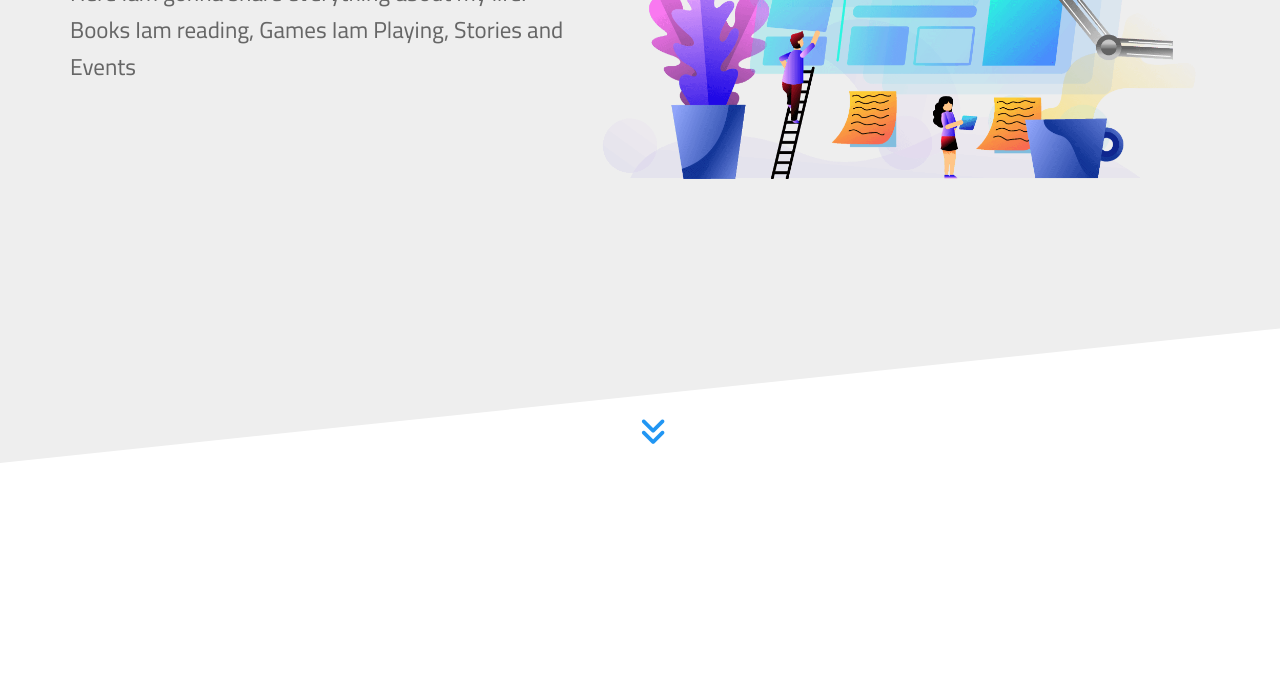
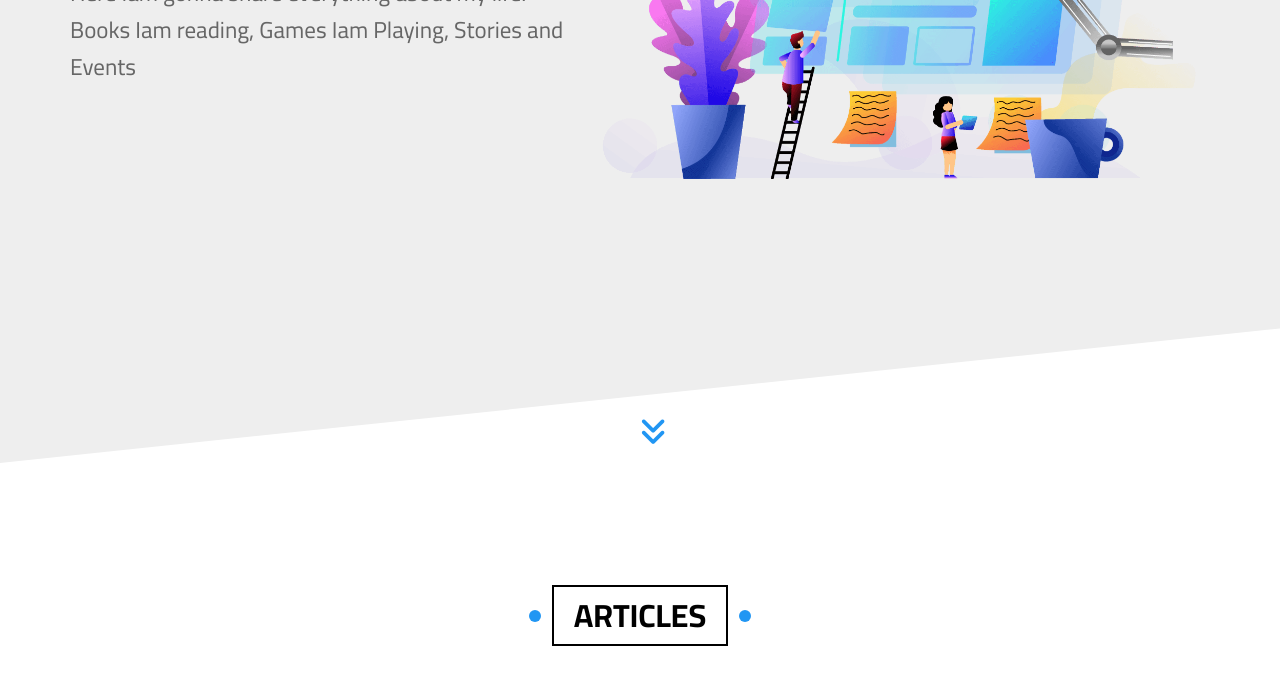
Before and after one commit to Haitam-Elgharras/tamplate-three, a plain HTML site: page index.html in a window 1280 px wide. Shown: the part 286-970 px from the top of the page. Before the commit the page ends 800 px from the top, so only its background shows below. Drawn offline with Linux system fonts and the light colour scheme.

Commit message:
title component

```diff
--- a/CSS/Main.css
+++ b/CSS/Main.css
@@ -380,3 +380,83 @@ body {
 }
 
 /* end landing  */
+
+/* start main title */
+.title {
+  margin-top: 50px;
+  margin-bottom: 50px;
+}
+.title .main-title {
+  display: flex;
+  justify-content: center;
+  align-items: center;
+}
+.title .main-title h1 {
+  padding: 10px 20px;
+  border: 2px solid black;
+  position: relative;
+  /* when you applied something on h1 it takes 0.3s on applying */
+  transition: 0.3s;
+}
+.title .main-title h1:hover {
+  color: white;
+  border: 2px solid white;
+  /* when I hover the hover will applied only after 0.5s  */
+  transition-delay: 0.5s;
+}
+.title .main-title h1::before {
+  content: "";
+  position: absolute;
+  width: 12px;
+  height: 12px;
+  background-color: #2196f3;
+  border-radius: 50%;
+  left: -25px;
+  top: 50%;
+  transform: translateY(-50%);
+}
+.title .main-title h1::after {
+  content: "";
+  position: absolute;
+  width: 12px;
+  height: 12px;
+  background-color: #2196f3;
+  border-radius: 50%;
+  right: -25px;
+  top: 50%;
+  transform: translateY(-50%);
+}
+.title .main-title h1:hover::after {
+  z-index: -1;
+  animation: move-right 0.5s linear forwards;
+}
+.title .main-title h1:hover::before {
+  z-index: -1;
+  animation: move-left 0.5s linear forwards;
+}
+@keyframes move-left {
+  50% {
+    left: 0;
+  }
+  100% {
+    left: 0;
+    border-radius: 0;
+    width: 100%;
+    height: 100%;
+    background-color: #2196f3;
+  }
+}
+@keyframes move-right {
+  50% {
+    right: 0;
+  }
+  100% {
+    right: 0;
+    width: 100%;
+    height: 100%;
+    background-color: #2196f3;
+    border-radius: 0;
+  }
+}
+
+/* end main title*/
--- a/index.html
+++ b/index.html
@@ -120,5 +120,16 @@
     </div>
 
     <!-- end landing -->
+
+    <!-- start main title -->
+    <div class="title">
+      <div class="container">
+        <div class="main-title">
+          <h1>ARTICLES</h1>
+        </div>
+      </div>
+    </div>
+
+    <!-- end main title -->
   </body>
 </html>
```
